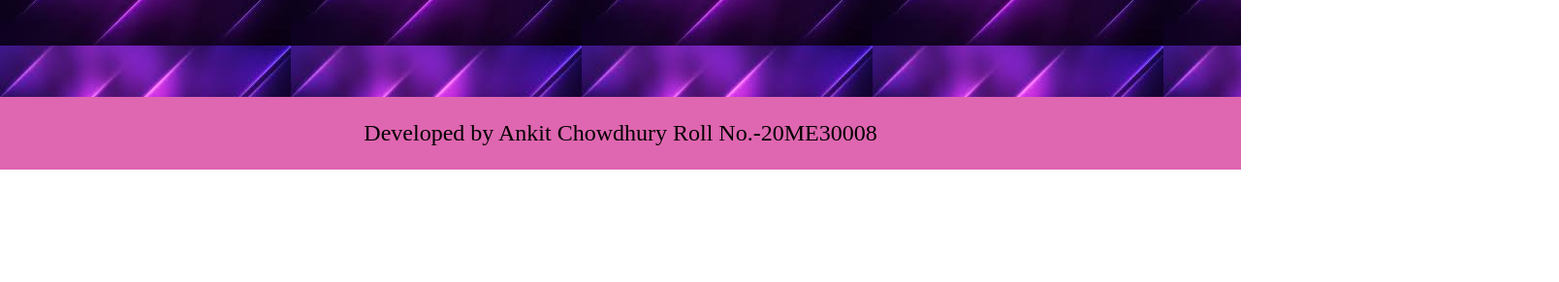
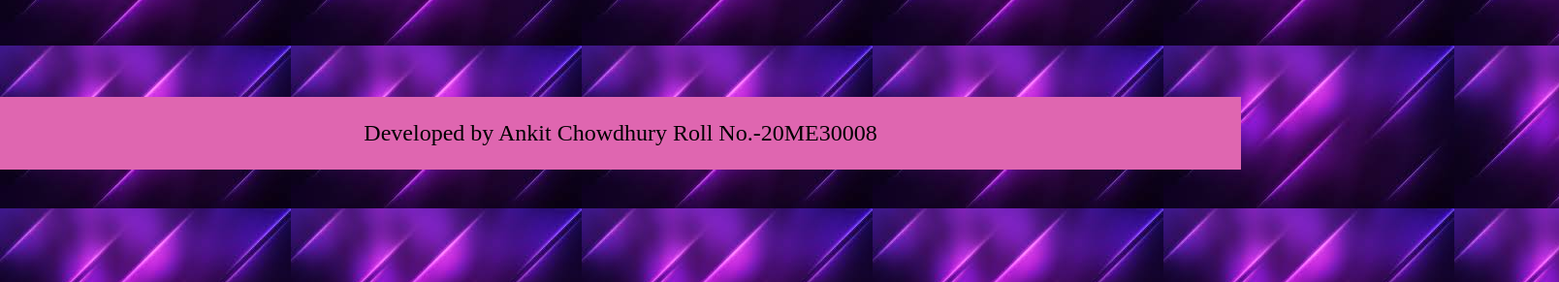
Before and after one commit to DBxANDREWS/ankitportfolio, a plain HTML site: page Html3.html in a window 1280 px wide. Shown: the part 625-916 px from the top of the page at 97% size, 1608 px wide, since content can reach past the window. Before the commit the page ends 800 px from the top, so only its background shows below. Drawn offline with Linux system fonts and the light colour scheme.

Commit message:
Update CSS3.css

```diff
--- a/CSS3.css
+++ b/CSS3.css
@@ -1,5 +1,7 @@
 body{
     background-image: url('pp.jfif');
+    width: 1600px;
+    height: 900px;
 }
 .footer {
   position: fixed;
```
